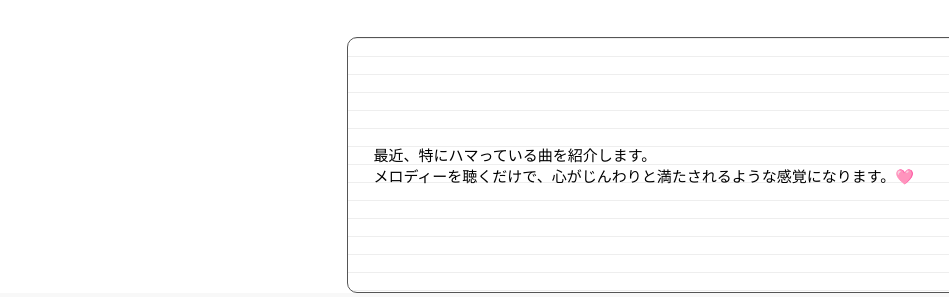
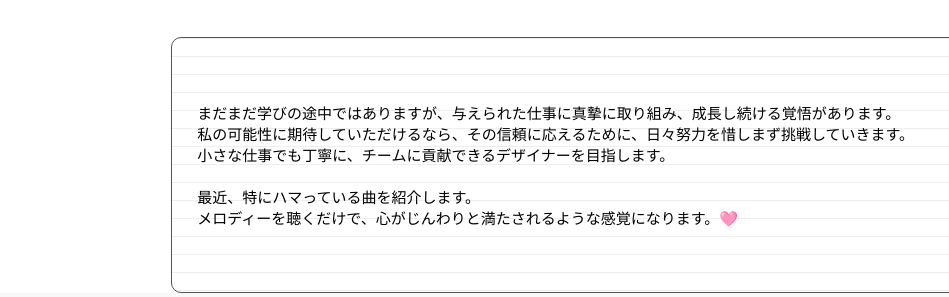
Before and after one commit to seojung0508/seojung2025, a plain HTML site: page me.html in a window 1280 px wide. Shown: the part 503-800 px from the top of the page, 0-949 px from the left. Drawn offline with Linux system fonts and the light colour scheme.

Commit message:
me멘트 추가

```diff
--- a/me.html
+++ b/me.html
@@ -46,7 +46,12 @@
             <div class="mepageinnerright-you">
 
                 <div class="mefont-you">
-                    <div>最近、特にハマっている曲を紹介します。<br>
+                    <div>
+                        まだまだ学びの途中ではありますが、与えられた仕事に真摯に取り組み、成長し続ける覚悟があります。<br>
+                        私の可能性に期待していただけるなら、その信頼に応えるために、日々努力を惜しまず挑戦していきます。<br>
+                        小さな仕事でも丁寧に、チームに貢献できるデザイナーを目指します。<br>
+                        <br>
+                        最近、特にハマっている曲を紹介します。<br>
                         メロディーを聴くだけで、心がじんわりと満たされるような感覚になります。🩷</div>
                     <div class="youtube-wrap"><iframe width="auto" height="200" src="https://www.youtube.com/embed/vfyqAkT4uDU?si=a6SORP_naBMBzpzy" title="YouTube video player" frameborder="0" allow="accelerometer; autoplay; clipboard-write; encrypted-media; gyroscope; picture-in-picture; web-share" referrerpolicy="strict-origin-when-cross-origin" allowfullscreen></iframe>
                     </div>
```
